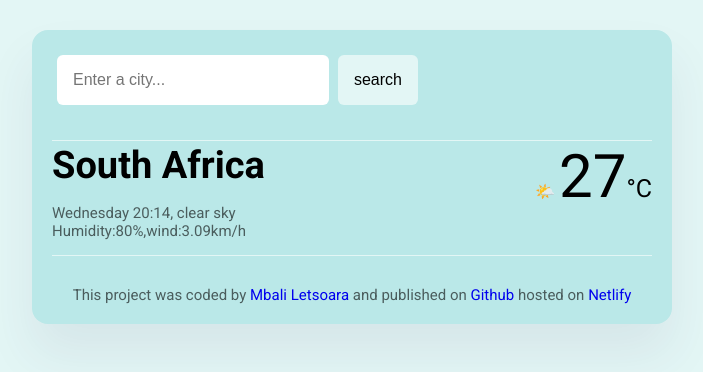
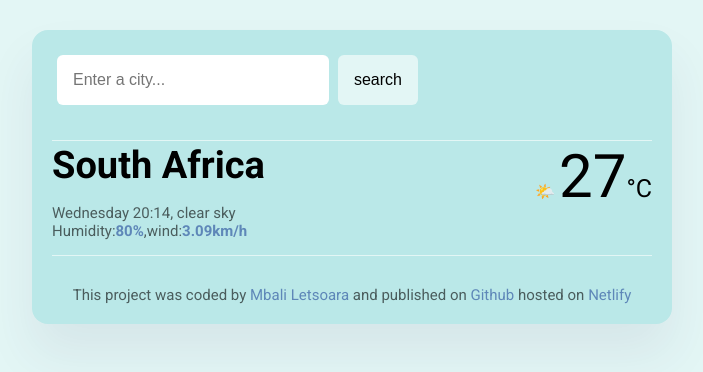
Before and after one commit to Mbalie3737/Mbalie-weather-app, a plain HTML site: page index.html in a window 1280 px wide. Shown: the whole page, without its empty margins (288-991 px from the left). Drawn offline with Linux system fonts and the light colour scheme; a web font is replaced by a local one.

Commit message:
styled humidity

```diff
--- a/index.html
+++ b/index.html
@@ -24,7 +24,7 @@
        <p class="app-details">
         Wednesday 20:14, clear sky
        </br>
-       Humidity:80%,wind:3.09km/h
+       Humidity:<strong>80%</strong>,wind:<strong>3.09km/h</strong>
        </p>
        </div>
        <div class="weather-temperature">
--- a/style.css
+++ b/style.css
@@ -6,6 +6,7 @@ font-family: 'Roboto', sans-serif;
 }
 a {
     text-decoration: none;
+    color: #5e87b8;
 }
 .weather-container {
    background-color:#bae8e8;
@@ -54,6 +55,9 @@ footer {
     font-size: 25px;
 
 }
+.icon {
+    width: 48px;
+}
 .weather-city {
     font-size: 38px;
 line-height: 48px;
@@ -62,4 +66,9 @@ margin: 0;
 .app-details {
     color: rgba(0,0,0,0.6);
     font-size: 15px;
+    font-weight: 600px;
 }
+.app-details strong {
+    color:#5e87b8;
+
+}
```
